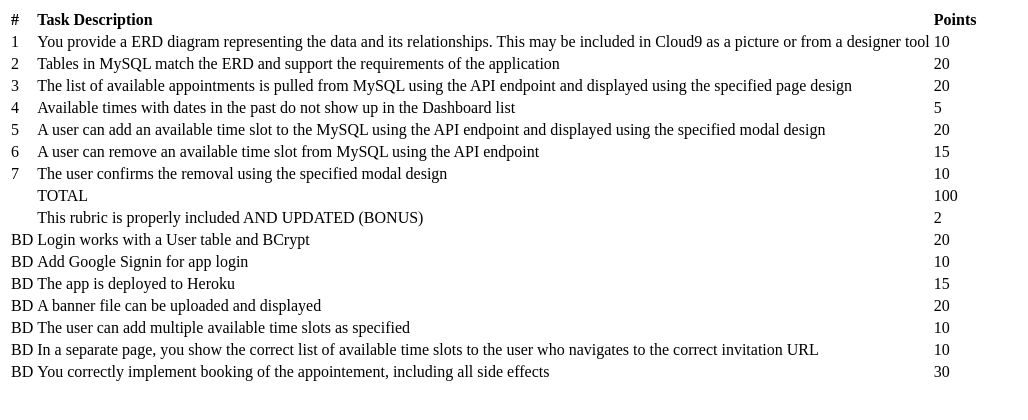
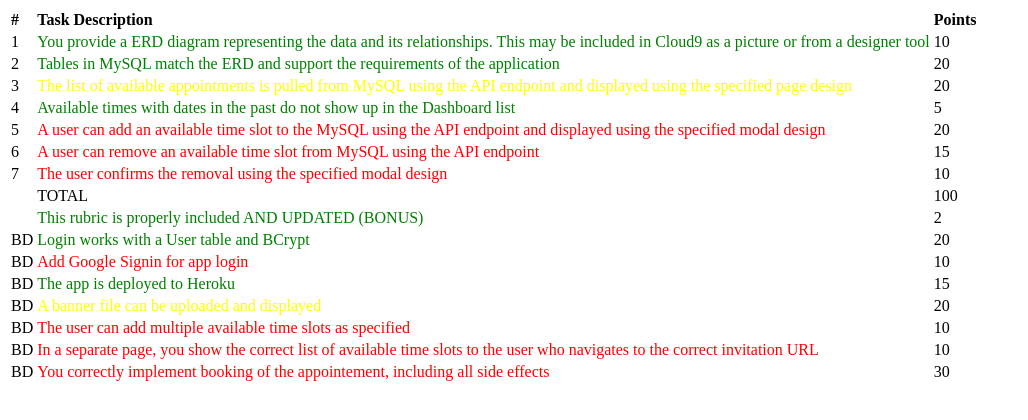
Before and after one commit to mayca1998/s2019cst336, a PHP site: page /Final/rubric.html in a window 1280 px wide. Shown: the top 420 px of the page, without its empty margins (0-1028 px from the left). Run offline with PHP 8.4, Linux system fonts and the light colour scheme.

Commit message:
last min update

```diff
--- a/Final/rubric.html
+++ b/Final/rubric.html
@@ -15,37 +15,37 @@
             <tbody>
                 <tr>
                     <td style="text-align:left">1</td>
-                    <td style="text-align:left" font color="green">You provide a ERD diagram representing the data and its relationships. This may be included in Cloud9 as a picture or from a designer tool</td>
+                    <td style="text-align:left; color:green;">You provide a ERD diagram representing the data and its relationships. This may be included in Cloud9 as a picture or from a designer tool</td>
                     <td style="text-align:left" >10</td>
                 </tr>
                 <tr>
                     <td style="text-align:left">2</td>
-                    <td style="text-align:left" font color="green">Tables in MySQL match the ERD and support the requirements of the application</td>
+                    <td style="text-align:left; color:green;">Tables in MySQL match the ERD and support the requirements of the application</td>
                     <td style="text-align:left" >20</td>
                 </tr>
                 <tr>
                     <td style="text-align:left">3</td>
-                    <td style="text-align:left">The list of available appointments is pulled from MySQL using the API endpoint and displayed using the specified page design</td>
+                    <td style="text-align:left; color:yellow;">The list of available appointments is pulled from MySQL using the API endpoint and displayed using the specified page design</td>
                     <td style="text-align:left">20</td>
                 </tr>
                 <tr>
                     <td style="text-align:left">4</td>
-                    <td style="text-align:left" font color="yellow">Available times with dates in the past do not show up in the Dashboard list</td>
+                    <td style="text-align:left; color:green;">Available times with dates in the past do not show up in the Dashboard list</td>
                     <td style="text-align:left" >5</td>
                 </tr>
                 <tr>
                     <td style="text-align:left">5</td>
-                    <td style="text-align:left">A user can add an available time slot to the MySQL using the API endpoint and displayed using the specified modal design</td>
+                    <td style="text-align:left; color:red;">A user can add an available time slot to the MySQL using the API endpoint and displayed using the specified modal design</td>
                     <td style="text-align:left">20</td>
                 </tr>
                 <tr>
                     <td style="text-align:left">6</td>
-                    <td style="text-align:left">A user can remove an available time slot from MySQL using the API endpoint</td>
+                    <td style="text-align:left; color:red;">A user can remove an available time slot from MySQL using the API endpoint</td>
                     <td style="text-align:left">15</td>
                 </tr>
                 <tr>
                     <td style="text-align:left">7</td>
-                    <td style="text-align:left">The user confirms the removal using the specified modal design</td>
+                    <td style="text-align:left; color:red;">The user confirms the removal using the specified modal design</td>
                     <td style="text-align:left">10</td>
                 </tr>
                 <tr>
@@ -55,42 +55,42 @@
                 </tr>
                 <tr>
                     <td style="text-align:left"></td>
-                    <td style="text-align:left">This rubric is properly included AND UPDATED (BONUS)</td>
+                    <td style="text-align:left; color:green;">This rubric is properly included AND UPDATED (BONUS)</td>
                     <td style="text-align:left">2</td>
                 </tr>
                 <tr>
                     <td style="text-align:left">BD</td>
-                    <td style="text-align:left" font color="green">Login works with a User table and BCrypt</td>
-                    <td style="text-align:left" font color="green">20</td>
+                    <td style="text-align:left; color:green;">Login works with a User table and BCrypt</td>
+                    <td style="text-align:left" >20</td>
                 </tr>
                 <tr>
                     <td style="text-align:left">BD</td>
-                    <td style="text-align:left">Add Google Signin for app login</td>
+                    <td style="text-align:left; color:red;">Add Google Signin for app login</td>
                     <td style="text-align:left">10</td>
                 </tr>
                 <tr>
                     <td style="text-align:left">BD</td>
-                    <td style="text-align:left">The app is deployed to Heroku</td>
+                    <td style="text-align:left; color:green;">The app is deployed to Heroku</td>
                     <td style="text-align:left">15</td>
                 </tr>
                 <tr>
                     <td style="text-align:left">BD</td>
-                    <td style="text-align:left">A banner file can be uploaded and displayed</td>
+                    <td style="text-align:left; color:yellow;">A banner file can be uploaded and displayed</td>
                     <td style="text-align:left">20</td>
                 </tr>
                 <tr>
                     <td style="text-align:left">BD</td>
-                    <td style="text-align:left">The user can add multiple available time slots as specified</td>
+                    <td style="text-align:left; color:red;">The user can add multiple available time slots as specified</td>
                     <td style="text-align:left">10</td>
                 </tr>
                 <tr>
                     <td style="text-align:left">BD</td>
-                    <td style="text-align:left">In a separate page, you show the correct list of available time slots to the user who navigates to the correct invitation URL</td>
+                    <td style="text-align:left; color:red;">In a separate page, you show the correct list of available time slots to the user who navigates to the correct invitation URL</td>
                     <td style="text-align:left">10</td>
                 </tr>
                 <tr>
                     <td style="text-align:left">BD</td>
-                    <td style="text-align:left">You correctly implement booking of the appointement, including all side effects</td>
+                    <td style="text-align:left; color:red;">You correctly implement booking of the appointement, including all side effects</td>
                     <td style="text-align:left">30</td>
                 </tr>
             </tbody>
```
Also changed, not shown: Final/Key.txt (added, +7 -0 lines), Final/Scheduler.sql (added, +112 -0 lines), Final/index.php (+25 -1 lines).
